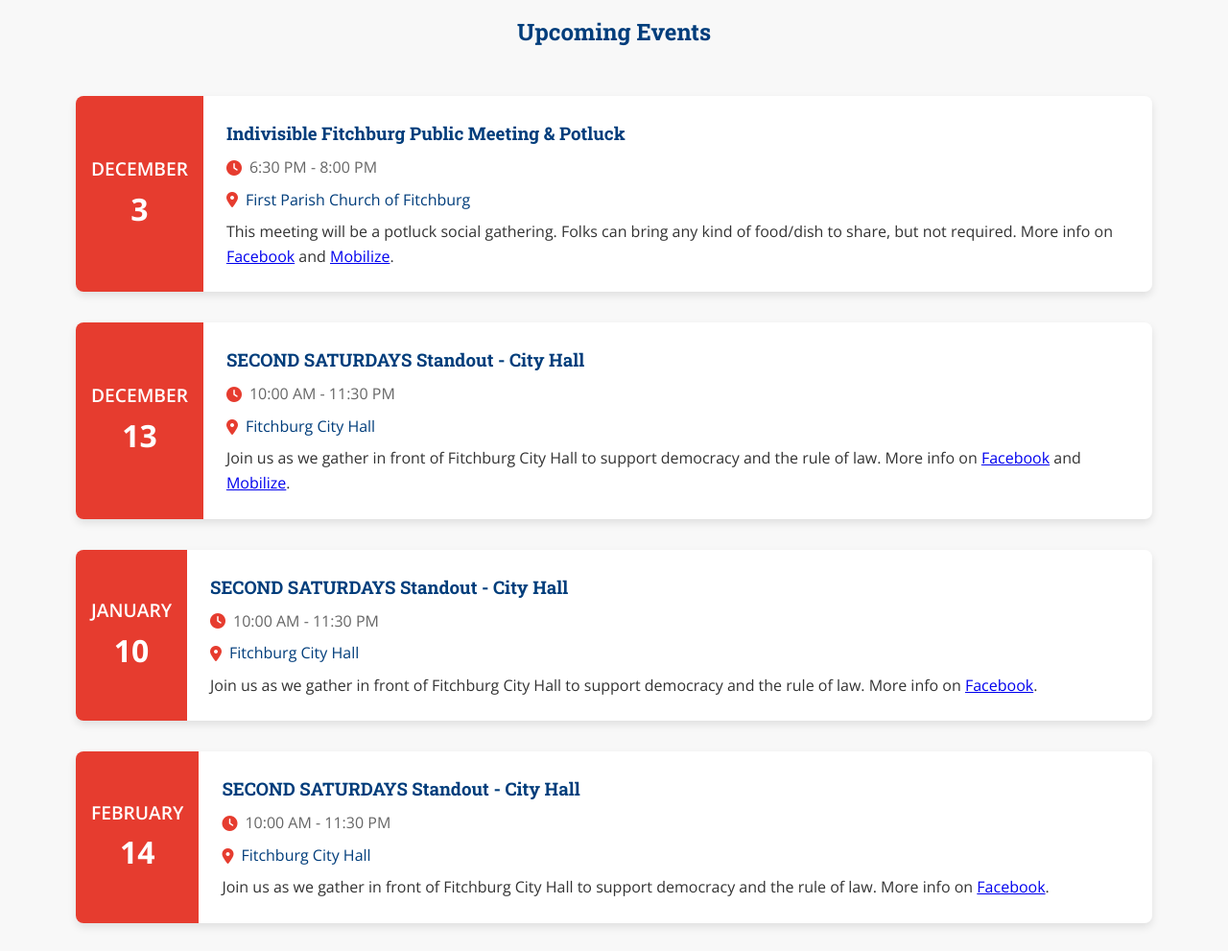
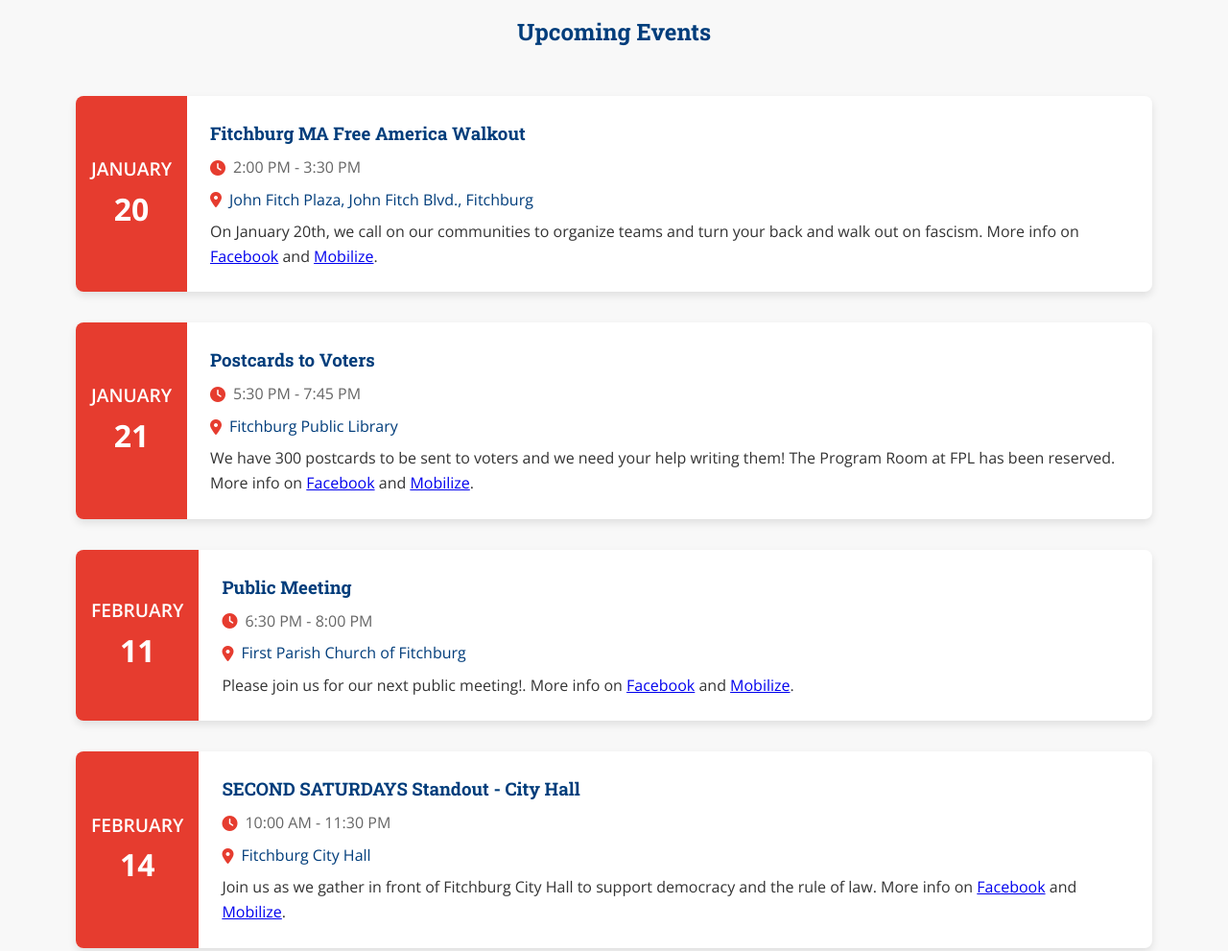
Before and after one commit to corkupine/indivisiblefitchburgma.org, a website: page index.html in a window 1280 px wide. Shown: the part 2860-3851 px from the top of the page at 96% size. Drawn offline with nearby package versions, Linux system fonts and the light colour scheme.

Commit message:
update dates

```diff
--- a/index.html
+++ b/index.html
@@ -128,38 +128,38 @@
             <div class="event-list">
                 <div class="event">
                     <div class="event-date">
-                        <span class="month">December</span>
-                        <span class="day">3</span>
+                        <span class="month">January</span>
+                        <span class="day">20</span>
                     </div>
                     <div class="event-details">
-                        <h3>Indivisible Fitchburg Public Meeting & Potluck</h3>
-                        <p class="event-time"><i class="fas fa-clock"></i>6:30 PM - 8:00 PM</p>
-                        <p class="event-location"><i class="fas fa-map-marker-alt"></i> <a href="https://maps.app.goo.gl/METafyGCAoTi96oFA" target="_blank">First Parish Church of Fitchburg</a></p>
-                        <p>This meeting will be a potluck social gathering. Folks can bring any kind of food/dish to share, but not required. More info on <a href="https://www.facebook.com/events/1471394517275804" target="_blank">Facebook</a> and <a href="https://mobilize.us/s/ujO8jO" target="_blank">Mobilize</a>.</p>
-                    </div>
-                </div>
-                <div class="event">
-                    <div class="event-date">
-                        <span class="month">December</span>
-                        <span class="day">13</span>
-                    </div>
-                    <div class="event-details">
-                        <h3>SECOND SATURDAYS Standout - City Hall</h3>
-                        <p class="event-time"><i class="fas fa-clock"></i>10:00 AM - 11:30 PM</p>
-                        <p class="event-location"><i class="fas fa-map-marker-alt"></i> <a href="https://maps.app.goo.gl/EaqUPUSW1gBMGujJA" target="_blank">Fitchburg City Hall</a></p>
-                        <p>Join us as we gather in front of Fitchburg City Hall to support democracy and the rule of law. More info on <a href="https://www.facebook.com/events/1161773159453642/1161784582785833" target="_blank">Facebook</a> and <a href="https://mobilize.us/s/4vQOGG" target="_blank">Mobilize</a>.</p>
+                        <h3>Fitchburg MA Free America Walkout</h3>
+                        <p class="event-time"><i class="fas fa-clock"></i>2:00 PM - 3:30 PM</p>
+                        <p class="event-location"><i class="fas fa-map-marker-alt"></i> <a href="https://maps.app.goo.gl/3KRuyv71htkoLPUE8" target="_blank">John Fitch Plaza, John Fitch Blvd., Fitchburg</a></p>
+                        <p>On January 20th, we call on our communities to organize teams and turn your back and walk out on fascism. More info on <a href="https://www.facebook.com/events/866504039469594" target="_blank">Facebook</a> and <a href="https://www.mobilize.us/mobilize/event/882230/" target="_blank">Mobilize</a>.</p>
                     </div>
                 </div>
                 <div class="event">
                     <div class="event-date">
                         <span class="month">January</span>
-                        <span class="day">10</span>
+                        <span class="day">21</span>
                     </div>
                     <div class="event-details">
-                        <h3>SECOND SATURDAYS Standout - City Hall</h3>
-                        <p class="event-time"><i class="fas fa-clock"></i>10:00 AM - 11:30 PM</p>
-                        <p class="event-location"><i class="fas fa-map-marker-alt"></i> <a href="https://maps.app.goo.gl/EaqUPUSW1gBMGujJA" target="_blank">Fitchburg City Hall</a></p>
-                        <p>Join us as we gather in front of Fitchburg City Hall to support democracy and the rule of law. More info on <a href="https://www.facebook.com/events/1161773159453642/1161773162786975" target="_blank">Facebook</a>.</p>
+                        <h3>Postcards to Voters</h3>
+                        <p class="event-time"><i class="fas fa-clock"></i>5:30 PM - 7:45 PM</p>
+                        <p class="event-location"><i class="fas fa-map-marker-alt"></i> <a href="https://maps.app.goo.gl/CApWec1sUR2zwzvH8" target="_blank">Fitchburg Public Library</a></p>
+                        <p>We have 300 postcards to be sent to voters and we need your help writing them! The Program Room at FPL has been reserved. More info on <a href="https://www.facebook.com/events/1393525568912815" target="_blank">Facebook</a> and <a href="https://www.mobilize.us/mobilize/event/878554/" target="_blank">Mobilize</a>.</p>
+                    </div>
+                </div>
+                <div class="event">
+                    <div class="event-date">
+                        <span class="month">February</span>
+                        <span class="day">11</span>
+                    </div>
+                    <div class="event-details">
+                        <h3>Public Meeting</h3>
+                        <p class="event-time"><i class="fas fa-clock"></i>6:30 PM - 8:00 PM</p>
+                        <p class="event-location"><i class="fas fa-map-marker-alt"></i> <a href="https://maps.app.goo.gl/FZUa21V4UBRjN7QZ7" target="_blank">First Parish Church of Fitchburg</a></p>
+                        <p>Please join us for our next public meeting!. More info on <a href="https://www.facebook.com/events/1317233193781046" target="_blank">Facebook</a> and <a href="https://www.mobilize.us/mobilize/event/881388/" target="_blank">Mobilize</a>.</p>
                     </div>
                 </div>
                 <div class="event">
@@ -171,7 +171,7 @@
                         <h3>SECOND SATURDAYS Standout - City Hall</h3>
                         <p class="event-time"><i class="fas fa-clock"></i>10:00 AM - 11:30 PM</p>
                         <p class="event-location"><i class="fas fa-map-marker-alt"></i> <a href="https://maps.app.goo.gl/EaqUPUSW1gBMGujJA" target="_blank">Fitchburg City Hall</a></p>
-                        <p>Join us as we gather in front of Fitchburg City Hall to support democracy and the rule of law. More info on <a href="https://www.facebook.com/events/1161773159453642/1161773166120308" target="_blank">Facebook</a>.</p>
+                        <p>Join us as we gather in front of Fitchburg City Hall to support democracy and the rule of law. More info on <a href="https://www.facebook.com/events/1161773159453642/1161773166120308" target="_blank">Facebook</a> and <a href="https://www.mobilize.us/mobilize/event/870294/" target="_blank">Mobilize</a>.</p>
                     </div>
                 </div>
             </div>
```
